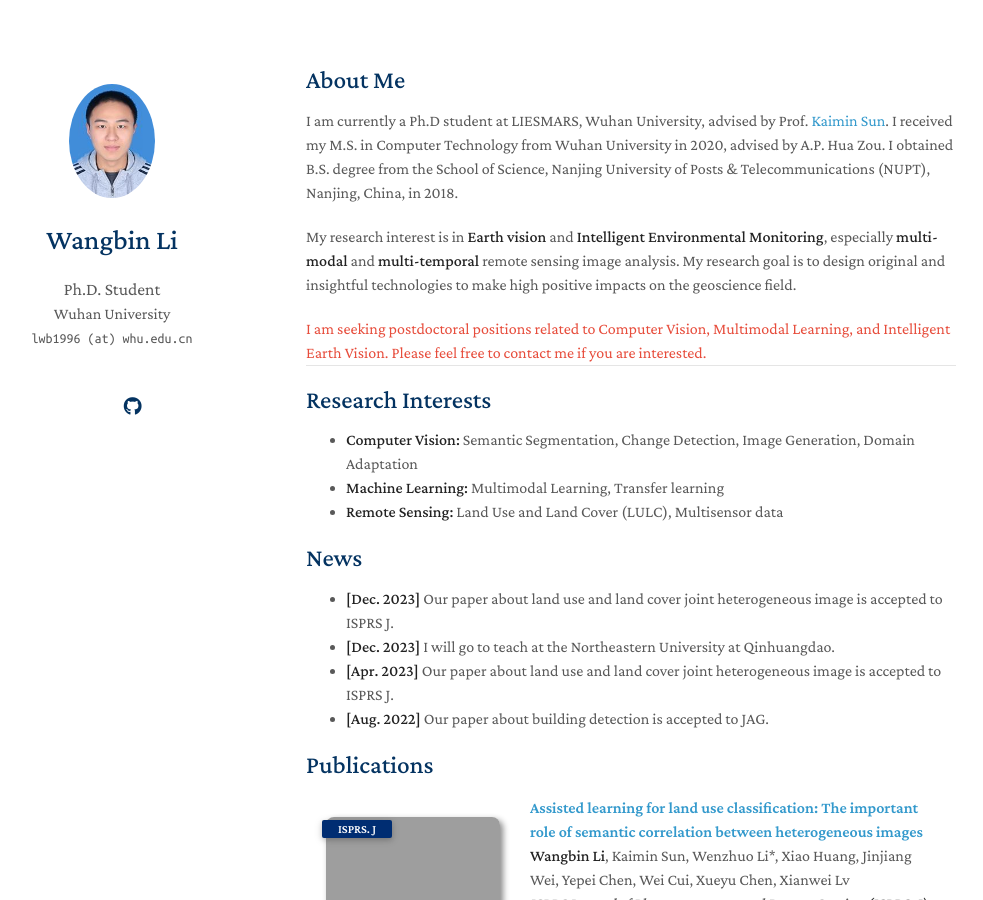
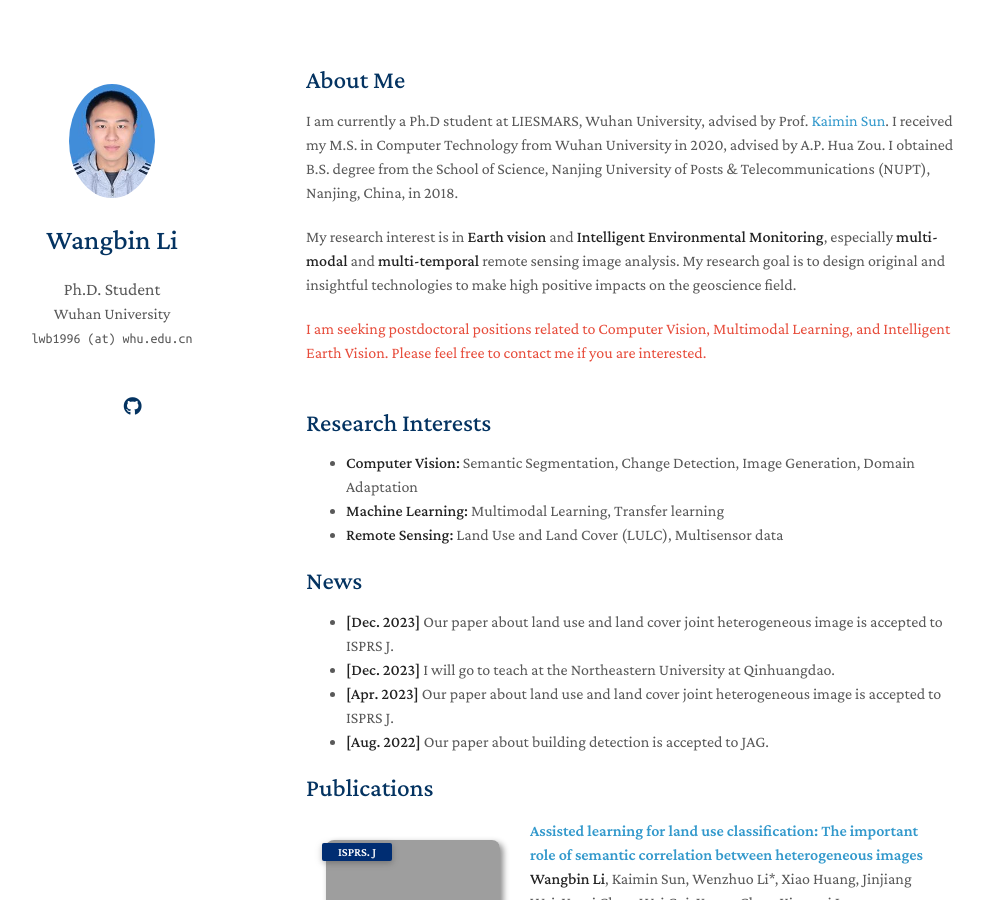
Before and after one commit to Margin1996/WHUlwb.github.io, a Jekyll site: the page built from index.md, in a window 1280 px wide and 900 px high. Shown: the whole window, without its empty margins (164-1147 px from the left). Built offline with Jekyll 4.4.1, drawn with Linux system fonts in a browser that asks for light colours; nearby versions of some CDN libraries; comment, search, counter and statistics services are not loaded; a style sheet for code colours, icons or effects is not loaded; our own code applies the rules of GitHub Pages for plain Markdown files; grey boxes are pictures that could not be loaded.

```diff
--- a/index.md
+++ b/index.md
@@ -10,7 +10,7 @@ My research interest is in **Earth vision** and **Intelligent Environmental Moni
 
 <font color="#e74d3c">I am seeking postdoctoral positions related to Computer Vision, Multimodal Learning, and Intelligent Earth Vision. Please feel free to contact me if you are interested.</font>
 
----
+<br/> <!-- 插入一个空行 -->
 
 ## Research Interests
 
```
